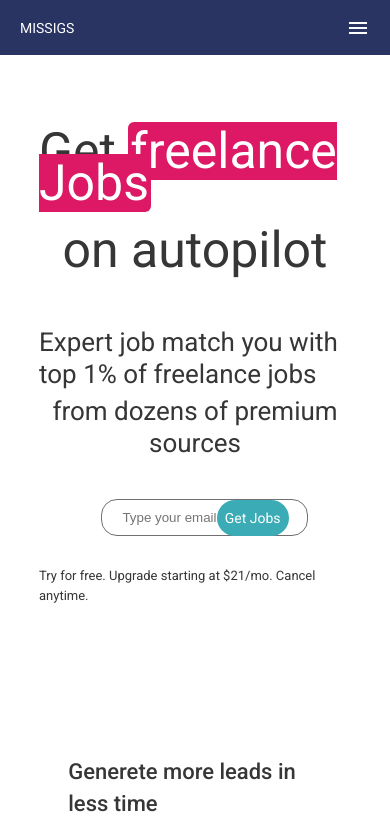
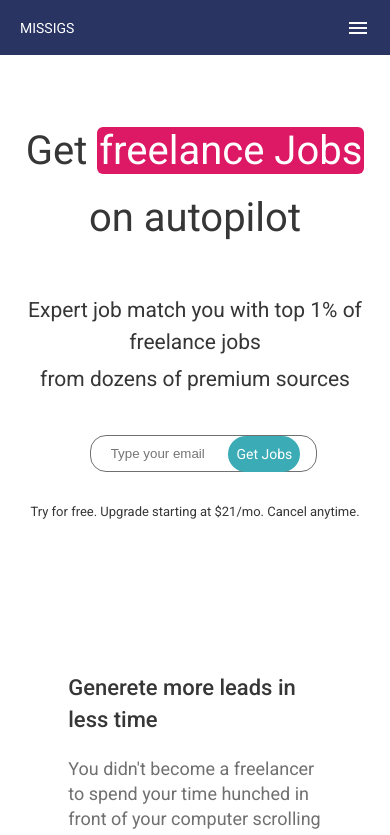
Before and after one commit to faridullah1/missigs-website, an Angular app: page /home in a window 390 px wide. Shown: the top 835 px of the page. Built offline with nearby package versions, Linux system fonts and the light colour scheme.

Commit message:
card responsiveness

```diff
--- a/src/app/components/landing-page/landing-page.component.html
+++ b/src/app/components/landing-page/landing-page.component.html
@@ -1,5 +1,5 @@
 <div class="container">
-	<section class="section flex-column">
+	<section class="section top-section">
 		<h1 class="heading-primary">
 			Get <span class="highlight">freelance Jobs</span>
 			<span class="heading-sub">on autopilot</span>
@@ -29,7 +29,7 @@
 		<div class="cards">
 			<div class="card">
 				<div class="title">The Old Way</div>
-				<mat-list>
+				<mat-list class="list">
 					<mat-list-item class="list-item" *ngFor="let way of oldWay">
 						<mat-icon class="close" mat-list-icon>close</mat-icon>
 						<div mat-line>{{ way }}</div>
--- a/src/app/components/landing-page/landing-page.component.scss
+++ b/src/app/components/landing-page/landing-page.component.scss
@@ -21,8 +21,20 @@
 		}
 	}
 
+	.top-section {
+		flex-direction: column;
+
+		@media screen and (max-width: 550px) {
+			width: 90%;
+		}
+	}
+
 	.heading-primary {
 		font-size: 5rem;
+
+		@media screen and (max-width: 550px) {
+			font-size: 4rem;
+		}
 
 		.highlight {
 			background-color: #DD1864;
@@ -42,6 +54,11 @@
 		margin-top: 6rem !important;
 		font-size: 2.6rem;
 		font-weight: 400 !important;
+
+		@media screen and (max-width: 550px) {
+			font-size: 2.1rem;
+			text-align: center;
+		}
 
 		.heading-sub {
 			display: block;
@@ -75,6 +92,10 @@
 		margin-top: 8rem;
 		width: 60%;
 
+		@media screen and (max-width: 550px) {
+			width: 90%;
+		}
+
 		.section-title {
 			margin-bottom: 3.5rem !important;
 			font-size: 2.2rem;
@@ -85,6 +106,10 @@
 
 			@media screen and (max-width: 1000px) {
 				flex-direction: column;
+			}
+
+			@media screen and (max-width: 550px) {
+				width: 100%;
 			}
 
 			.card {
@@ -101,6 +126,12 @@
 					margin-bottom: 1rem;
 					font-size: 1.8rem;
 					font-weight: 500;
+				}
+
+				.list {
+					@media screen and (max-width: 550px) {
+						width: 100%;
+					}
 				}
 
 				.list-item {
```
